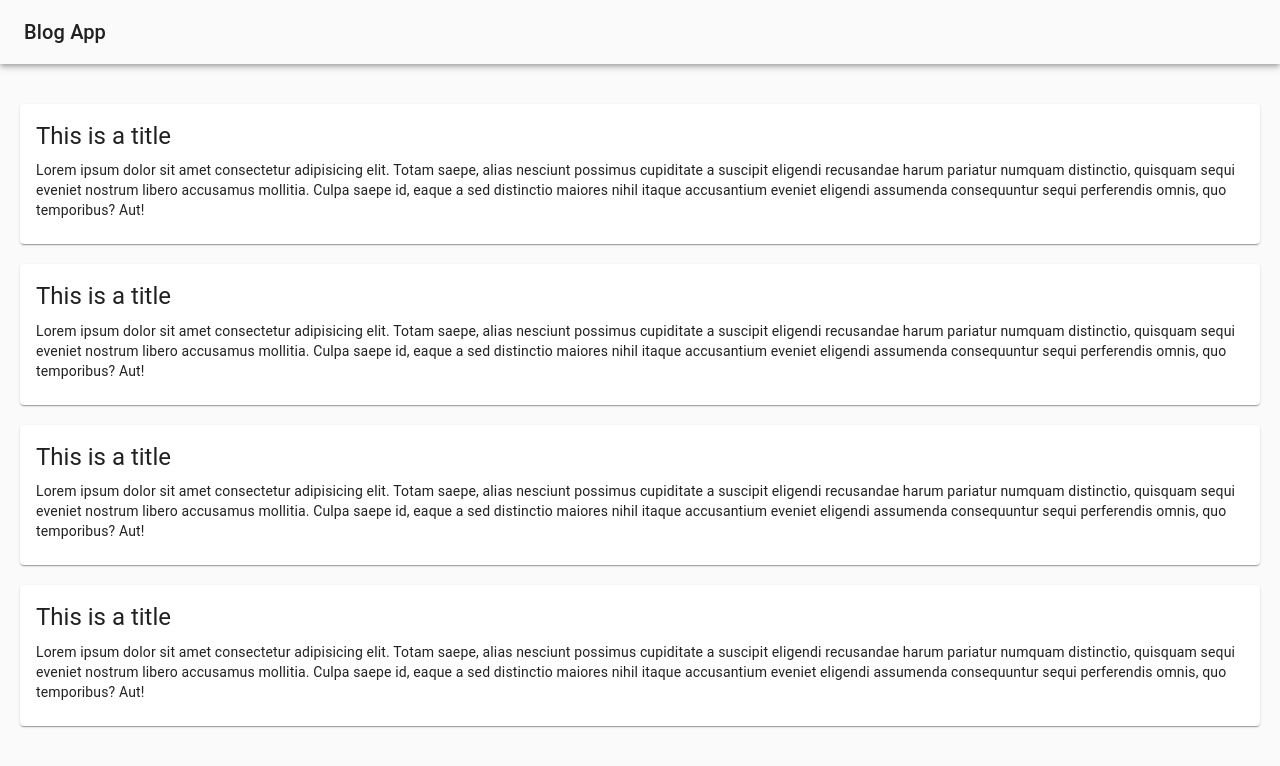
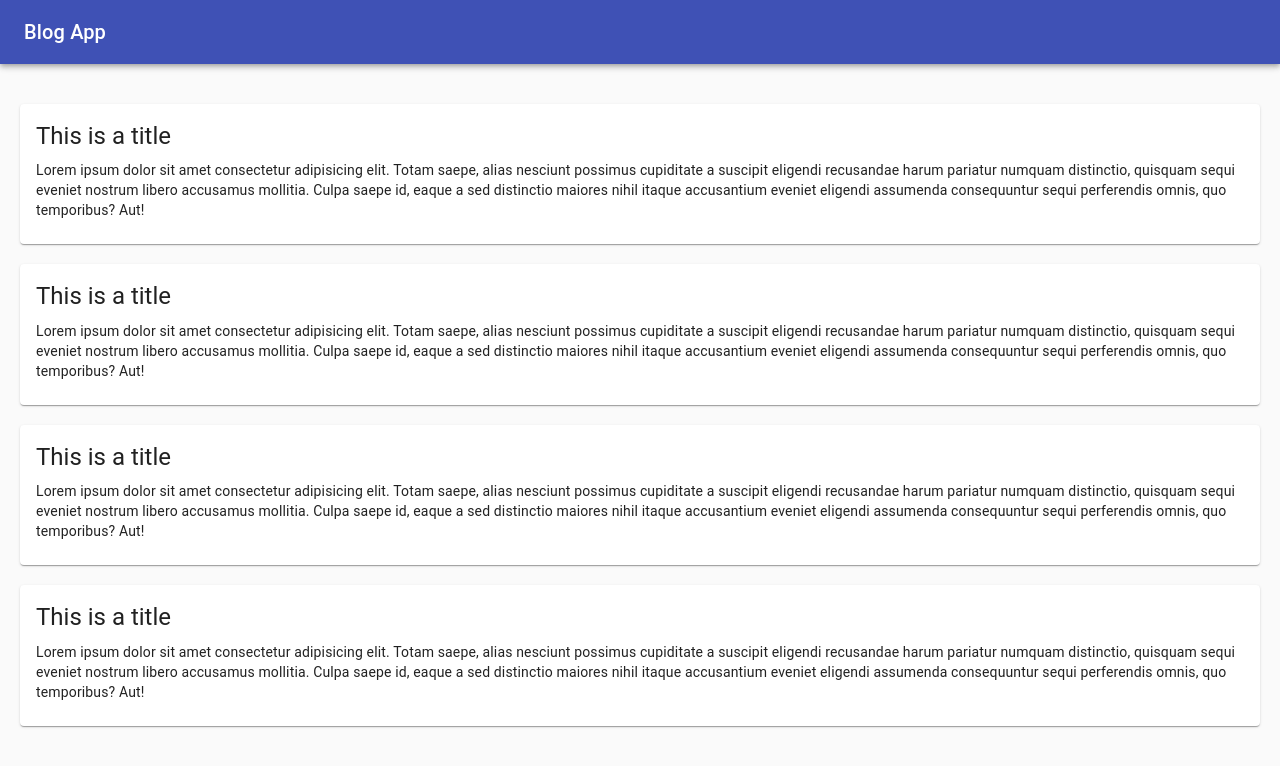
Before and after one commit to SheheryarAli-Arbisoft/redux-entity-framework, a React (Create React App) app in the folder front-end/: page / in a window 1280 px wide. Shown: the top 766 px of the page. Built offline with nearby package versions, Linux system fonts and the light colour scheme; the HTML template or start-up script is replaced by a standard one.

Commit message:
Updated the navbar

```diff
--- a/front-end/src/components/Navbar/props.js
+++ b/front-end/src/components/Navbar/props.js
@@ -7,5 +7,5 @@ export const propTypes = {
 
 export const defaultProps = {
   position: 'static',
-  color: 'transparent',
+  color: 'primary',
 };
--- a/front-end/src/components/Navbar/styled.js
+++ b/front-end/src/components/Navbar/styled.js
@@ -3,7 +3,6 @@ import { AppBar, Toolbar } from '@material-ui/core';
 
 export const StyledNavbar = styled(AppBar)`
   z-index: 1;
-  opacity: 1;
 `;
 
 export const StyledWrapper = styled(Toolbar)``;
```
